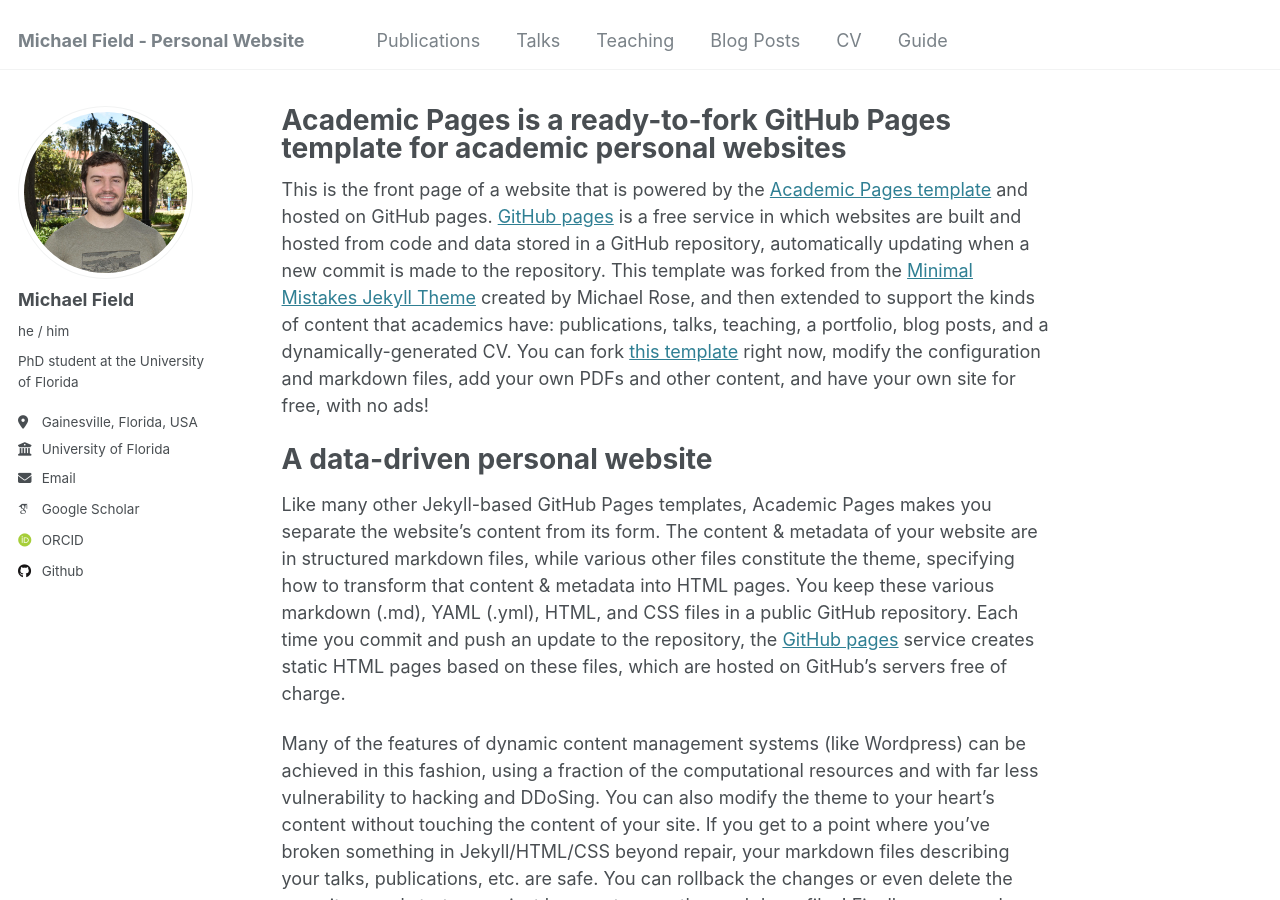
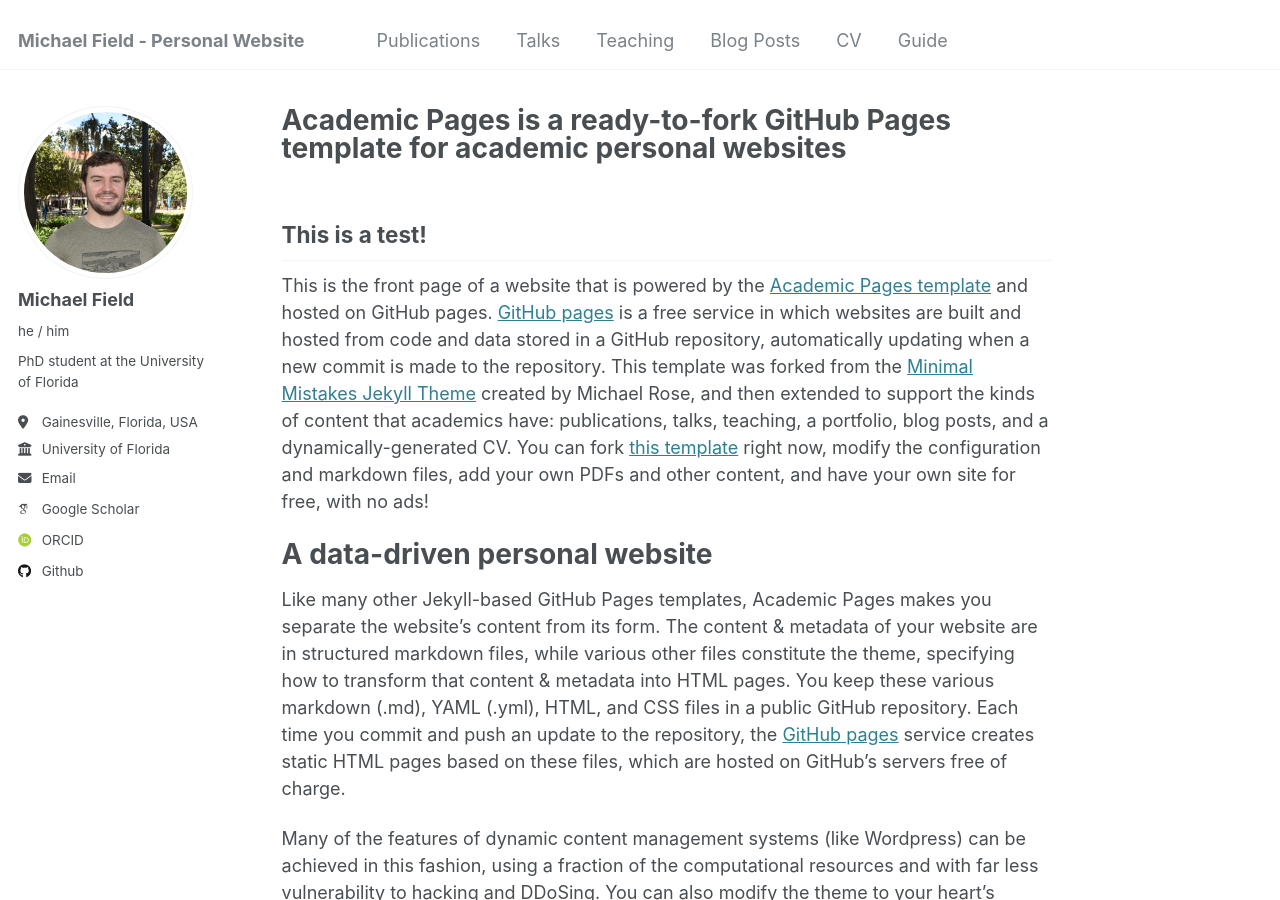
Before and after one commit to mjfield2/mjfield2.github.io, a Jekyll site: the page built from _pages/about.md, in a window 1280 px wide and 900 px high. Built offline with Jekyll 4.4.1, drawn with Linux system fonts in a browser that asks for light colours; some web fonts are replaced.

Commit message:
update homepage

```diff
--- a/_pages/about.md
+++ b/_pages/about.md
@@ -6,6 +6,8 @@ redirect_from:
   - /about/
   - /about.html
 ---
+
+## This is a test!
 
 This is the front page of a website that is powered by the [Academic Pages template](https://github.com/academicpages/academicpages.github.io) and hosted on GitHub pages. [GitHub pages](https://pages.github.com) is a free service in which websites are built and hosted from code and data stored in a GitHub repository, automatically updating when a new commit is made to the repository. This template was forked from the [Minimal Mistakes Jekyll Theme](https://mmistakes.github.io/minimal-mistakes/) created by Michael Rose, and then extended to support the kinds of content that academics have: publications, talks, teaching, a portfolio, blog posts, and a dynamically-generated CV. You can fork [this template](https://github.com/academicpages/academicpages.github.io) right now, modify the configuration and markdown files, add your own PDFs and other content, and have your own site for free, with no ads!
 
```
